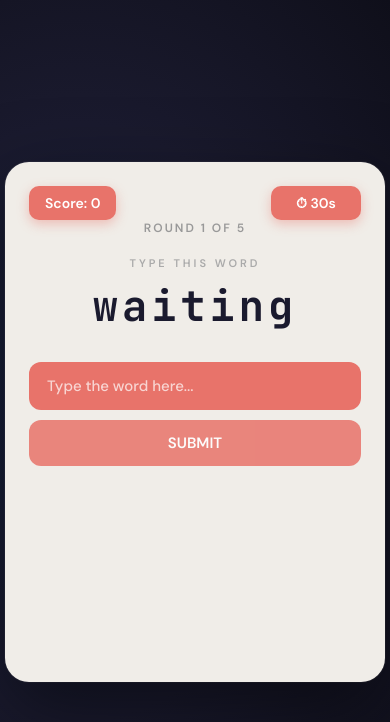
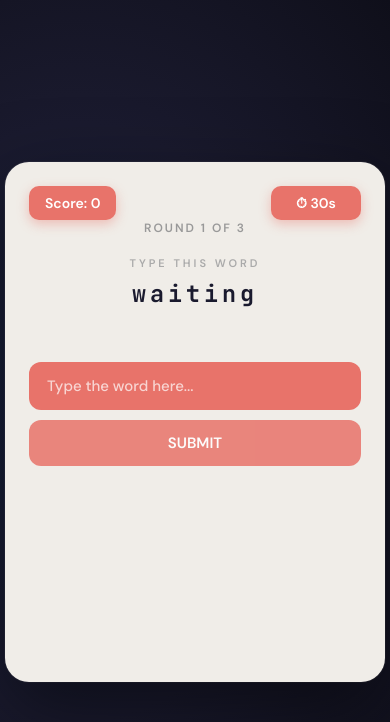
Before and after one commit to Chetan478/Quick-Type-Duel, a Flask app: page /game/1 in a window 390 px wide. Shown: the top 722 px of the page. Run offline with Flask 3, Linux system fonts and the light colour scheme; the visitor is signed in with stand-in values (Sample User, id 1); some libraries are stand-ins or nearby versions.

Commit message:
fixed mobile responsiveness and round count

```diff
--- a/app.py
+++ b/app.py
@@ -37,27 +37,6 @@ words = [
         "ConfiDence3","ConseQuence4","ConstRuction5","ConveNient6","CuriOsity7","DeciSion8","DemoCracy9","DeveLopment1","DimeNsion2","DiscOvery3",
         "EducaTion4","EffiCient5","EvolUtion6","FounDation7","FreqUency8","GeneRation9","HarMony1","HistOrical2","IdenTity3","ImagInation4",
         "IndePendent5","InduStry6","InforMation7","InspiRation8","InvesTment9","KnowLedge1","LandScape2","LiteRature3","ManaGement4","MotiVation5"
-    ],
-    # Level 4 – uppercase + numbers + symbols
-    [
-        "Ackn0wledge!","Arch1tecture@","Bureaucracy#","Charact3ristic$","Circumf3rence%","Commun1cation&","Comprehen$ive","Concentr@tion",
-        "Configura!ion","Congratul@tion","Consci3ntious","Const!tutional","Contr0versial","Coord1nation","Counterpr0ductive",
-        "Crypt0graphy","Decentr@lization","Determ1nation","Differ3ntiation","Dispr0portionate","Electr0magnetic",
-        "Entrepr3neurship","Environm3ntalist","Exagger@tion","Extra0rdinary","Fundam3ntal","Heter0geneous",
-        "Identif1cation","Implement@tion","Incompat1bility","Indist1nguishable","Institution@l","Interdisc1plinary",
-        "Interpret@tion","Investig@tion","Microarch1tecture","Miscommunic@tion","Misinterpret@tion",
-        "Multidimens1onal","Neurotransm1tter","Organiz@tional","Pharmaceut1cal","Preconfigur@tion",
-        "Psycholog1cal","Recommend@tion","Rehabilit@tion","Represent@tion","Responsib1lity","Sophistic@tion"
-    ],
-    # Level 5 – heavy symbols
-    [
-        "R@cEc@r","P@ssw0rd","Fr0stB1te","Bl@ckB1rd","Sh@dowStr1ke","N1ghtH@wk","D@rkPh03nix","C0ldF1r3",
-        "Cr!msonSkull","V!perB1te","Gh0stR!der","St0rmBr3ak","Bl@zeFury","Ic3Sh@dow","Fl@m3Wing",
-        "Thund3rCl@w","R@zorF@ng","D@rkW@rden","F!reSt0rm","Ic3D@gger","Ph@ntomB1te","V0ltStr!ke",
-        "Dr@gonFury","Bl!tzSh@rk","SkullCr@sh","F!reW@lker","Sh@dowF@ng","FrostW@rrior",
-        "D@rkKn1ght","V!rusByte","C0d3Br3ak","H@ck3rMind","BitStr!ker","C0d3Ph@ntom",
-        "N3tN!nja","D@t@Cr@sh","R@pidScr1pt","BugHunt3r","StackSh@dow",
-        "NullP0int3r","ByteSh@rk","Scr1ptK!ng","Thr3adSl@y","LogicBr3ak"
     ]
 ]
 
@@ -117,7 +96,7 @@ def end_round(room_code):
 
     current_round = game_state[room_code]["current_round"]
 
-    if current_round < 5:
+    if current_round < 3:
         game_state[room_code]["current_round"] += 1
         game_state[room_code]["players_ready"] = 0
         next_round = game_state[room_code]["current_round"]
--- a/templates/game.html
+++ b/templates/game.html
@@ -104,12 +104,13 @@
 
         .current-word {
     font-family: 'JetBrains Mono', monospace;
-            font-size: 42px;
+    font-size: clamp(18px, 6vw, 42px);
     color: #1a1a2e;
-            letter-spacing: 4px;
+    letter-spacing: clamp(1px, 1.5vw, 4px);
     text-align: center;
     transition: all 0.2s;
     min-height: 64px;
+    word-break: break-all;
 }
 
         .current-word.flash {
@@ -311,7 +312,7 @@
             <div class="badge timer-badge" id="timer-badge">⏱ 30s</div>
         </div>
 
-        <div class="round-indicator" id="round-indicator">Round 1 of 5</div>
+        <div class="round-indicator" id="round-indicator">Round 1 of 3</div>
 
         <div class="word-section">
             <p class="word-label">Type this word</p>
@@ -437,7 +438,7 @@
     socket.on("round_start", function(data) {
         document.getElementById("round-result").classList.remove("visible");
         document.getElementById("current-word").textContent = data.word;
-        document.getElementById("round-indicator").textContent = "Round " + data.round + " of 5";
+        document.getElementById("round-indicator").textContent = "Round " + data.round + " of 3";
         // re-enable input
         document.getElementById("ans-input").disabled = false;
         document.getElementById("submit-btn").disabled = false;
```
Also changed, not shown: game.db (added), 2 other files. Lines whose indentation alone changed are shown as unchanged.
